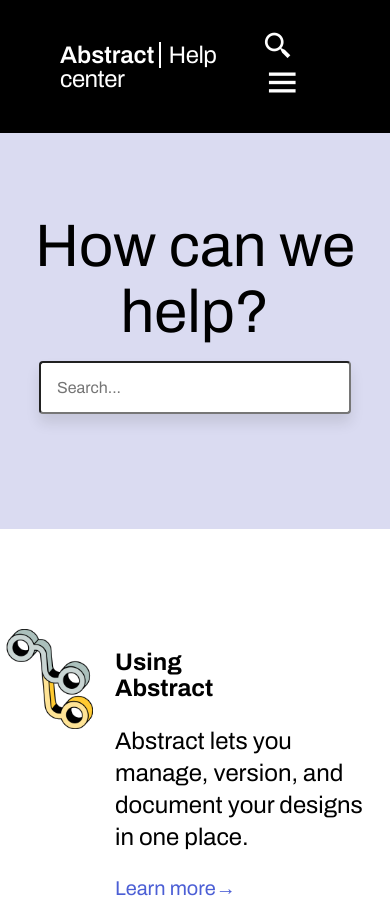
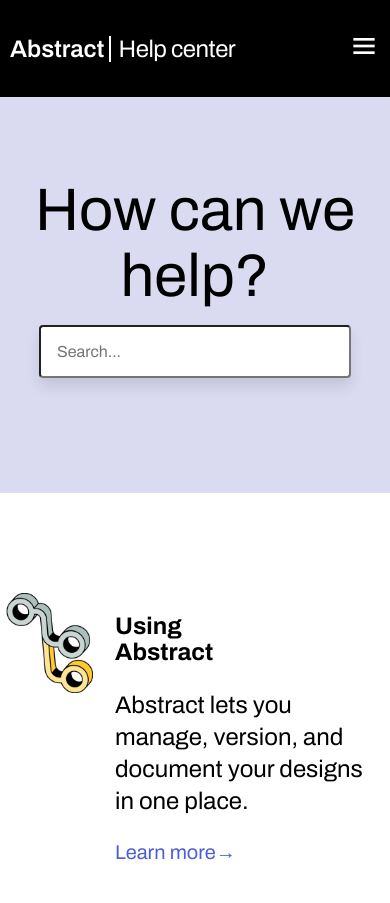
Before and after one commit to Neptune669/Abstract, a plain HTML site: page index.html in a window 390 px wide. Shown: the top 903 px of the page. Drawn offline with nearby package versions, Linux system fonts and the light colour scheme.

Commit message:
second commit
fixing responsive

```diff
--- a/index.html
+++ b/index.html
@@ -28,11 +28,16 @@
           <a href="" class="sub btn">Submit a request</a>
           <a href="" class="sign btn">Sign in</a>
         </div>
-        <div class="burger">
-          <i class="bx bx-search-alt-2 search-icon"></i>
-          <i class="bx bx-menu"></i>
+        <div class="res">
+
+          <!-- <div class="search-icon">
+            <i class="bx bx-search-alt-2"></i>
+          </div> -->
+          <div class="burger">
+            <i class="bx bx-menu"></i>
+          </div>
+        </nav>
         </div>
-      </nav>
     </header>
     <!-- end header -->
     <section class="landing">
--- a/style.css
+++ b/style.css
@@ -62,25 +62,31 @@ header nav {
   background: #fff;
 }
 @media screen and (min-width: 951px) {
-  .burger {
+  .res {
     display: none;
   }
 }
 @media screen and (max-width: 950px) {
+  header {
+    padding: 30px 10px;
+  }
+  nav {
+    display: flex;
+    justify-content: space-between;
+  }
+
   .right {
     display: none;
   }
-  .burger {
-    display: inline-block;
-  }
-  .burger :nth-child(1) {
+
+  .res :nth-child(1) {
     color: #fff;
     font-size: 2rem;
   }
-  .burger .search-icon:hover {
+  .res .search-icon:hover {
     font-size: 2.5rem;
   }
-  .burger :nth-child(2) {
+  .res :nth-child(2) {
     color: #fff;
     font-size: 2.5rem;
   }
```
